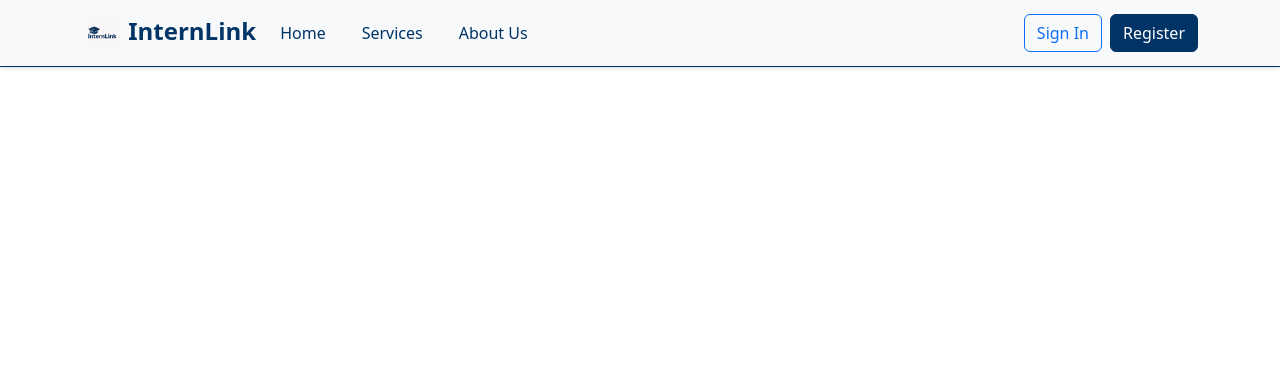
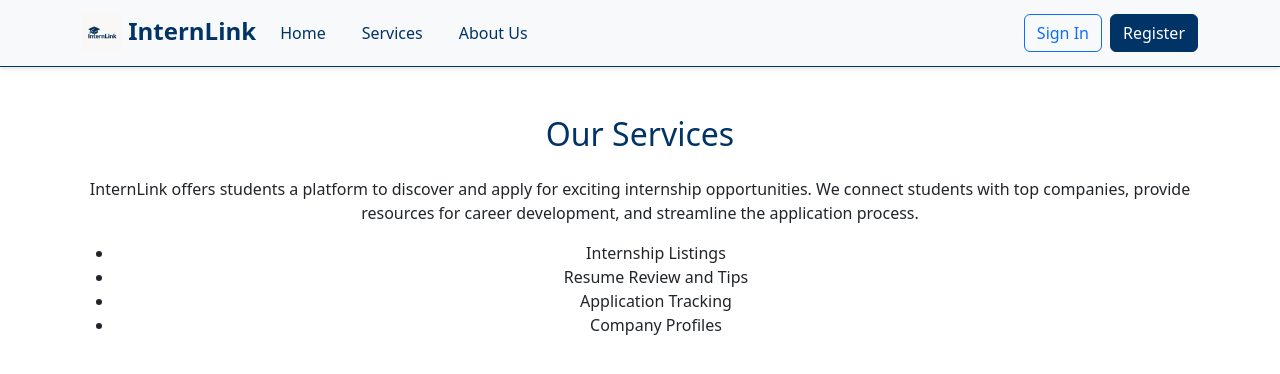
Before and after one commit to Omar-AbuShaheen/internlink, a React (Create React App) app: page /services in a window 1280 px wide. Shown: the top 374 px of the page. Built offline with nearby package versions, Linux system fonts and the light colour scheme.

Commit message:
Add Services and About Us pages with routes

```diff
--- a/src/App.js
+++ b/src/App.js
@@ -9,6 +9,9 @@ import HomePage from './components/HomePage';
 import LoginForm from './components/LoginForm';
 import RegisterForm from './components/RegisterForm';
 import './styles/custom.css';
+import Services from './components/Services';
+import AboutUs from './components/AboutUs';
+
 
 
 function App() {
@@ -20,6 +23,8 @@ function App() {
           <Route path="/" element={<HomePage />} />
           <Route path="/login" element={<LoginForm />} />
           <Route path="/register" element={<RegisterForm />} />
+          <Route path="/services" element={<Services />} />
+          <Route path="/about" element={<AboutUs />} />
         </Routes>
       </div>
     </Router>
--- /dev/null
+++ b/src/components/AboutUs.js
@@ -0,0 +1,18 @@
+import React from 'react';
+import { Container } from 'react-bootstrap';
+
+function AboutUs() {
+  return (
+    <Container className="mt-5">
+      <h2 className="text-primary mb-4">About Us</h2>
+      <p>
+        InternLink was founded with the mission to empower students by making internship
+        searches easier and more transparent. We work with leading companies and
+        universities to provide meaningful internship experiences that help students
+        launch their careers.
+      </p>
+    </Container>
+  );
+}
+
+export default AboutUs;
--- /dev/null
+++ b/src/components/Services.js
@@ -0,0 +1,23 @@
+import React from 'react';
+import { Container } from 'react-bootstrap';
+
+function Services() {
+  return (
+    <Container className="mt-5">
+      <h2 className="text-primary mb-4">Our Services</h2>
+      <p>
+        InternLink offers students a platform to discover and apply for exciting internship opportunities.
+        We connect students with top companies, provide resources for career development,
+        and streamline the application process.
+      </p>
+      <ul>
+        <li>Internship Listings</li>
+        <li>Resume Review and Tips</li>
+        <li>Application Tracking</li>
+        <li>Company Profiles</li>
+      </ul>
+    </Container>
+  );
+}
+
+export default Services;
```
